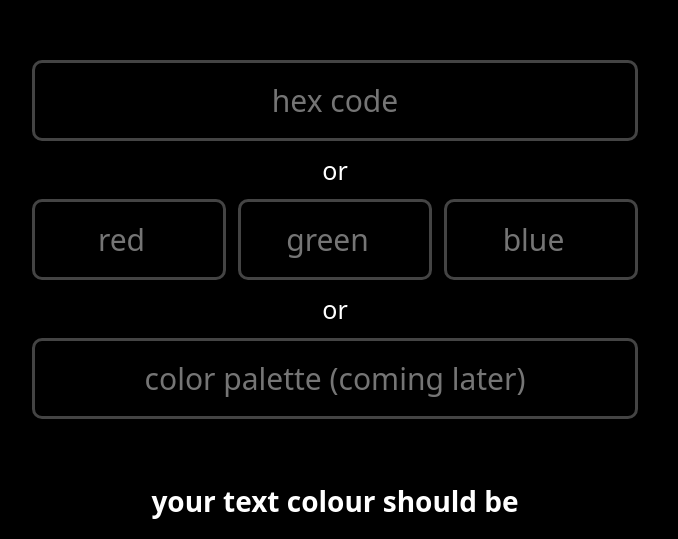
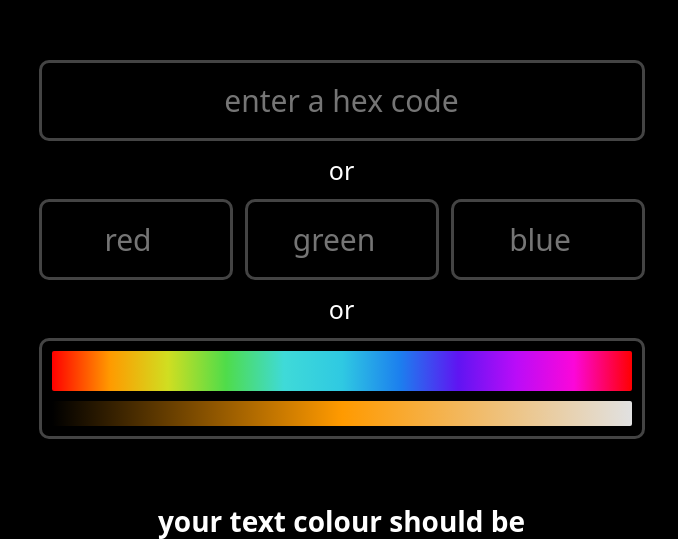
Before and after one commit to baxttter/baxtersessentialcolourtools, a plain HTML site: page index.html in a window 1280 px wide. Shown: the part 214-753 px from the top of the page, without its empty margins (305-983 px from the left). Drawn offline with nearby package versions, Linux system fonts and the light colour scheme.

Commit message:
Added Color Picker area & scrollbar

```diff
--- a/index.html
+++ b/index.html
@@ -1,4 +1,3 @@
-
 <!--
 //
 //			Created by Baxter Kemp
@@ -40,6 +39,7 @@ html {
 
 body {
 	color: white;
+	margin-left: 13px;
 }
 
 #header {
@@ -171,6 +171,43 @@ body {
 	font-weight: 500;
 	padding: 15px;
 }
+
+body::-webkit-scrollbar {
+	width: 13px;
+}
+
+body::-webkit-scrollbar-thumb {
+  background-color: #808080;
+  border: 3px solid black;
+  border-radius: 10px;
+}
+
+#pallet-box-rainbow {
+	cursor: pointer;
+	background: linear-gradient(90deg, rgba(255,0,0,1) 0%, rgba(255,154,0,1) 10%, rgba(208,222,33,1) 20%, rgba(79,220,74,1) 30%, rgba(63,218,216,1) 40%, rgba(47,201,226,1) 50%, rgba(28,127,238,1) 60%, rgba(95,21,242,1) 70%, rgba(186,12,248,1) 80%, rgba(251,7,217,1) 90%, rgba(255,0,0,1) 100%);
+	width: calc(100% - 20px);
+	height: 40px;
+	margin-top: 10px;
+	border-radius: 2px;
+}
+
+#pallet-box {
+	display: flex;
+	flex-direction: column;
+	align-items: center;
+	height: 95px;
+	cursor: default;
+}
+
+#pallet-box-brightness {
+	cursor: pointer;
+	background: linear-gradient(90deg, rgba(0,0,0,1) 0%, rgba(255,154,0,1) 50%, rgba(225,225,225,1) 100%);
+	width: calc(100% - 20px);
+	height: 25px;
+	margin-top: 10px;
+	border-radius: 2px;
+}
+
 </style>
 
 
@@ -182,7 +219,7 @@ body {
 			<p id="header">baxter's essential colour tools</p>
 			<br/><br/><br/>
 
-			<input id="hex-box" class="selection-box" type="text" placeholder="hex code"></input>
+			<input id="hex-box" class="selection-box" type="text" placeholder="enter a hex code"></input>
 			<p class="else-text">or</p>
 			<div id="rgb-box">
 				<input id="red-box" class="selection-rgb-box" type="number" placeholder="red"></input>
@@ -190,7 +227,10 @@ body {
 				<input id="blue-box" class="selection-rgb-box" type="number" placeholder="blue"></input>
 			</div>
 			<p class="else-text">or</p>
-			<input id="pallet-box" class="selection-box" type="text" placeholder="color palette (coming later)"></input>
+			<div id="pallet-box" class="selection-box">
+				<div id="pallet-box-rainbow"></div>
+				<div id="pallet-box-brightness"></div>
+			</div>
 			<br/><br/><br/>
 			<p class="step-title">your text colour should be</p>
 			<br/>
--- a/main.js
+++ b/main.js
@@ -140,7 +140,10 @@ $(document).ready(function(){
 		};
 	});
 
-
+  // ------------ R G B ------------- //
+  $("#pallet-box").on("change", function(){
+  	alert("jey");
+  });
 });
 
 
@@ -172,3 +175,6 @@ function rgbToHex(rgb) {
     }
     return hex;
 };
+
+// Hide/Show scroll bar
+// Scrolling
```
